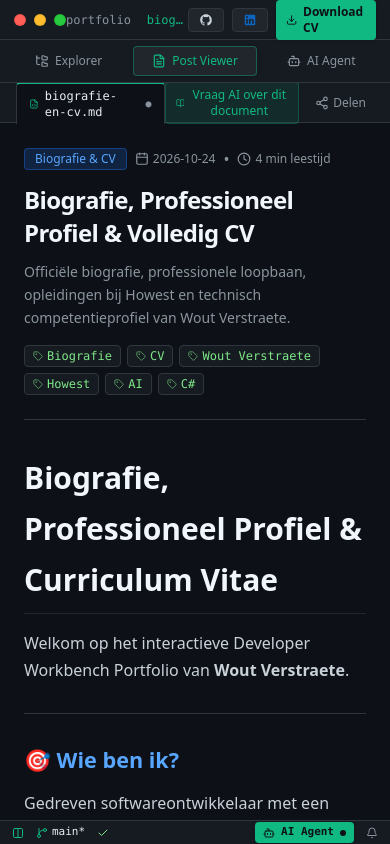
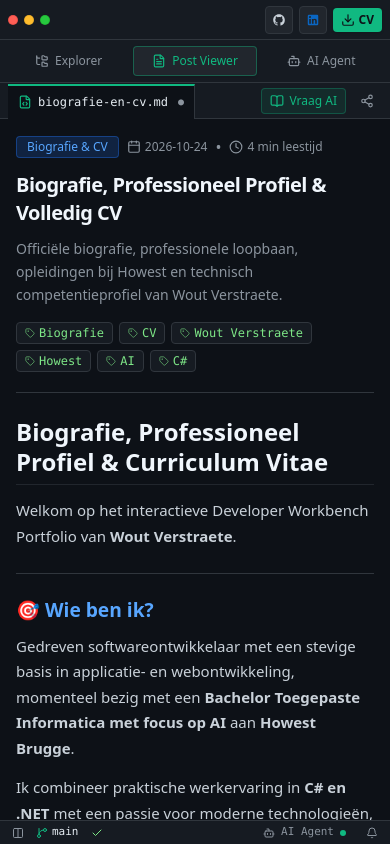
Before and after one commit to VersrtaeteW/developer-workbench-portfolio, a React (Vite) app: page / in a window 390 px wide. Built offline with nearby package versions, Linux system fonts and the light colour scheme.

Commit message:
feat(mobile): improve responsiveness, table scrolling, and statusbar navigation

```diff
--- a/src/App.tsx
+++ b/src/App.tsx
@@ -140,6 +140,12 @@ export default function App() {
         onToggleAiPanel={() => setIsAiPanelOpen((prev) => !prev)}
         isExplorerOpen={isExplorerOpen}
         onToggleExplorer={() => setIsExplorerOpen((prev) => !prev)}
+        mobileTab={mobileTab}
+        onSetMobileTab={(tab) => {
+          setMobileTab(tab);
+          if (tab === 'agent') setIsAiPanelOpen(true);
+          if (tab === 'explorer') setIsExplorerOpen(true);
+        }}
       />
     </div>
   );
--- a/src/components/PostViewer.tsx
+++ b/src/components/PostViewer.tsx
@@ -54,23 +54,24 @@ export const PostViewer: React.FC<PostViewerProps> = ({
   return (
     <main className="flex-1 h-full bg-[#0d1117] overflow-y-auto flex flex-col">
       {/* Editor Tab Header */}
-      <div className="h-10 border-b border-[#30363d] bg-[#161b22] px-4 flex items-center justify-between flex-shrink-0">
-        <div className="flex items-center gap-2">
-          <div className="flex items-center gap-1.5 px-3 py-1 bg-[#0d1117] border-t-2 border-t-[#10b981] border-x border-[#30363d] text-xs font-mono text-[#e6edf3] rounded-t-sm">
-            <FileCode className="w-3.5 h-3.5 text-[#10b981]" />
-            <span>{post.slug}.md</span>
-            <span className="text-[10px] text-[#8b949e] ml-1">●</span>
+      <div className="h-9 border-b border-[#30363d] bg-[#161b22] px-2 sm:px-3 flex items-center justify-between flex-shrink-0 gap-2">
+        <div className="flex items-center h-full min-w-0">
+          <div className="flex items-center gap-1.5 px-2.5 sm:px-3.5 h-full bg-[#0d1117] border-t-2 border-t-[#10b981] border-r border-[#30363d] text-xs font-mono text-[#e6edf3] relative -mb-[1px] min-w-0 truncate">
+            <FileCode className="w-3.5 h-3.5 text-[#10b981] flex-shrink-0" />
+            <span className="truncate">{post.slug}.md</span>
+            <span className="text-[10px] text-[#8b949e] ml-1 flex-shrink-0">●</span>
           </div>
         </div>
 
-        <div className="flex items-center gap-2">
+        <div className="flex items-center gap-1.5 sm:gap-2 flex-shrink-0">
           <button
             onClick={() => onAskAiAboutPost(post)}
-            className="flex items-center gap-1.5 px-2.5 py-1 rounded bg-[#10b981]/10 text-[#10b981] hover:bg-[#10b981]/20 border border-[#10b981]/30 text-xs font-medium transition-all"
+            className="flex items-center gap-1.5 px-2 py-1 sm:px-2.5 rounded bg-[#10b981]/10 text-[#10b981] hover:bg-[#10b981]/20 border border-[#10b981]/30 text-xs font-medium transition-all"
             title="Vraag de AI Agent over deze post"
           >
-            <BookOpen className="w-3.5 h-3.5" />
-            <span>Vraag AI over dit document</span>
+            <BookOpen className="w-3.5 h-3.5 flex-shrink-0" />
+            <span className="hidden sm:inline">Vraag AI over dit document</span>
+            <span className="sm:hidden">Vraag AI</span>
           </button>
 
           <button
@@ -86,7 +87,7 @@ export const PostViewer: React.FC<PostViewerProps> = ({
             ) : (
               <>
                 <Share2 className="w-3.5 h-3.5" />
-                <span>Delen</span>
+                <span className="hidden xs:inline sm:inline">Delen</span>
               </>
             )}
           </button>
@@ -94,9 +95,9 @@ export const PostViewer: React.FC<PostViewerProps> = ({
       </div>
 
       {/* Article Content Container */}
-      <div className="flex-1 p-6 md:p-10 max-w-4xl mx-auto w-full">
+      <div className="flex-1 p-4 sm:p-6 md:p-10 max-w-4xl mx-auto w-full select-text">
         {/* Document Metadata Header */}
-        <header className="pb-6 mb-8 border-b border-[#30363d]">
+        <header className="pb-5 sm:pb-6 mb-6 sm:mb-8 border-b border-[#30363d] select-text">
           <div className="flex flex-wrap items-center gap-2 mb-3">
             <span className="px-2.5 py-0.5 rounded text-xs font-medium bg-[#1f6feb]/20 text-[#58a6ff] border border-[#1f6feb]/40">
               {post.category}
@@ -112,7 +113,7 @@ export const PostViewer: React.FC<PostViewerProps> = ({
             </span>
           </div>
 
-          <h1 className="text-2xl md:text-3xl font-extrabold text-[#f0f6fc] tracking-tight leading-snug mb-3">
+          <h1 className="text-xl sm:text-2xl md:text-3xl font-extrabold text-[#f0f6fc] tracking-tight leading-snug mb-3">
             {post.title}
           </h1>
 
@@ -134,10 +135,17 @@ export const PostViewer: React.FC<PostViewerProps> = ({
         </header>
 
         {/* Markdown Body with Syntax Highlighting Codeblocks */}
-        <article className="prose-workbench">
+        <article className="prose-workbench select-text">
           <ReactMarkdown
             remarkPlugins={[remarkGfm]}
             components={{
+              table({ children, ...props }) {
+                return (
+                  <div className="prose-table-container">
+                    <table {...props}>{children}</table>
+                  </div>
+                );
+              },
               code({ node, className, children, ...props }) {
                 const match = /language-(\w+)/.exec(className || '');
                 const codeString = String(children).replace(/\n$/, '');
@@ -173,7 +181,7 @@ export const PostViewer: React.FC<PostViewerProps> = ({
                         )}
                       </button>
                     </div>
-                    <pre className="p-4 text-xs font-mono overflow-x-auto text-[#e6edf3] leading-relaxed">
+                    <pre className="p-3 sm:p-4 text-xs font-mono overflow-x-auto text-[#e6edf3] leading-relaxed">
                       <code>{children}</code>
                     </pre>
                   </div>
--- a/src/components/StatusBar.tsx
+++ b/src/components/StatusBar.tsx
@@ -20,6 +20,8 @@ interface StatusBarProps {
   onToggleAiPanel: () => void;
   isExplorerOpen: boolean;
   onToggleExplorer: () => void;
+  mobileTab?: 'explorer' | 'post' | 'agent';
+  onSetMobileTab?: (tab: 'explorer' | 'post' | 'agent') => void;
 }
 
 export const StatusBar: React.FC<StatusBarProps> = ({
@@ -27,7 +29,9 @@ export const StatusBar: React.FC<StatusBarProps> = ({
   isAiPanelOpen,
   onToggleAiPanel,
   isExplorerOpen,
-  onToggleExplorer
+  onToggleExplorer,
+  mobileTab,
+  onSetMobileTab
 }) => {
   return (
     <footer className="h-6 bg-[#161b22] border-t border-[#30363d] flex items-center justify-between px-3 text-[11px] text-[#8b949e] select-none z-30 font-mono">
@@ -35,9 +39,15 @@ export const StatusBar: React.FC<StatusBarProps> = ({
       <div className="flex items-center gap-3">
         {/* Toggle Explorer Icon Button */}
         <button
-          onClick={onToggleExplorer}
+          onClick={() => {
+            if (onSetMobileTab && window.innerWidth < 1024) {
+              onSetMobileTab(mobileTab === 'explorer' ? 'post' : 'explorer');
+            } else {
+              onToggleExplorer();
+            }
+          }}
           className={`flex items-center gap-1 hover:text-[#e6edf3] transition-colors ${
-            isExplorerOpen ? 'text-[#10b981]' : 'text-[#8b949e]'
+            (mobileTab ? mobileTab === 'explorer' : isExplorerOpen) ? 'text-[#10b981]' : 'text-[#8b949e]'
           }`}
           title="Toggle Explorer Sidebar"
         >
@@ -45,10 +55,10 @@ export const StatusBar: React.FC<StatusBarProps> = ({
           <span className="hidden sm:inline">Explorer</span>
         </button>
 
-        {/* Git Branch */}
-        <div className="flex items-center gap-1 text-[#e6edf3] hover:text-[#58a6ff] cursor-pointer">
+        {/* Git Branch (Clean, fully synced with origin/main) */}
+        <div className="flex items-center gap-1 text-[#e6edf3] hover:text-[#58a6ff] cursor-pointer" title="Git branch: main (synced)">
           <GitBranch className="w-3 h-3 text-[#10b981]" />
-          <span>main*</span>
+          <span>main</span>
         </div>
 
         {/* Sync Status */}
@@ -78,9 +88,15 @@ export const StatusBar: React.FC<StatusBarProps> = ({
 
         {/* AI Assistant Toggle Button */}
         <button
-          onClick={onToggleAiPanel}
+          onClick={() => {
+            if (onSetMobileTab && window.innerWidth < 1024) {
+              onSetMobileTab(mobileTab === 'agent' ? 'post' : 'agent');
+            } else {
+              onToggleAiPanel();
+            }
+          }}
           className={`flex items-center gap-1.5 px-2 py-0.5 rounded transition-all cursor-pointer ${
-            isAiPanelOpen
+            (mobileTab === 'agent' || (isAiPanelOpen && window.innerWidth >= 1024))
               ? 'bg-[#10b981] text-[#0d1117] font-semibold shadow-sm'
               : 'hover:bg-[#21262d] text-[#8b949e] hover:text-[#e6edf3]'
           }`}
@@ -88,7 +104,7 @@ export const StatusBar: React.FC<StatusBarProps> = ({
         >
           <Bot className="w-3 h-3" />
           <span>AI Agent</span>
-          {isAiPanelOpen ? (
+          {(mobileTab === 'agent' || (isAiPanelOpen && window.innerWidth >= 1024)) ? (
             <span className="w-1.5 h-1.5 rounded-full bg-[#0d1117]" />
           ) : (
             <span className="w-1.5 h-1.5 rounded-full bg-[#10b981]" />
--- a/src/components/WindowHeader.tsx
+++ b/src/components/WindowHeader.tsx
@@ -18,25 +18,25 @@ export const WindowHeader: React.FC<WindowHeaderProps> = ({
   activePost
 }) => {
   return (
-    <header className="h-10 bg-[#161b22] border-b border-[#30363d] flex items-center justify-between px-3.5 select-none z-30">
-      {/* Left: Window Control Dots */}
-      <div className="flex items-center gap-4">
-        <div className="flex items-center gap-2">
-          <span className="w-3 h-3 rounded-full bg-[#ff5f56] border border-[#e0443e]/50 cursor-pointer hover:opacity-80 transition-opacity" />
-          <span className="w-3 h-3 rounded-full bg-[#ffbd2e] border border-[#dea123]/50 cursor-pointer hover:opacity-80 transition-opacity" />
-          <span className="w-3 h-3 rounded-full bg-[#27c93f] border border-[#1aab29]/50 cursor-pointer hover:opacity-80 transition-opacity" />
+    <header className="h-10 bg-[#161b22] border-b border-[#30363d] flex items-center justify-between px-2 sm:px-3.5 select-none z-30 flex-shrink-0 gap-2">
+      {/* Left: Window Control Dots & Brand */}
+      <div className="flex items-center gap-2 sm:gap-4 flex-shrink-0">
+        <div className="flex items-center gap-1.5 sm:gap-2">
+          <span className="w-2.5 h-2.5 sm:w-3 sm:h-3 rounded-full bg-[#ff5f56] border border-[#e0443e]/50 cursor-pointer hover:opacity-80 transition-opacity" />
+          <span className="w-2.5 h-2.5 sm:w-3 sm:h-3 rounded-full bg-[#ffbd2e] border border-[#dea123]/50 cursor-pointer hover:opacity-80 transition-opacity" />
+          <span className="w-2.5 h-2.5 sm:w-3 sm:h-3 rounded-full bg-[#27c93f] border border-[#1aab29]/50 cursor-pointer hover:opacity-80 transition-opacity" />
         </div>
 
         {/* Developer Badge */}
         <div className="hidden sm:flex items-center gap-1.5 text-xs text-[#8b949e]">
           <Code className="w-3.5 h-3.5 text-[#10b981]" />
           <span className="font-semibold text-[#e6edf3]">{profile.name}</span>
-          <span className="text-[#8b949e]">• Workbench</span>
+          <span className="text-[#8b949e] hidden md:inline">• Workbench</span>
         </div>
       </div>
 
-      {/* Center: Dynamic VS Code Breadcrumb */}
-      <div className="flex items-center gap-1.5 text-xs text-[#8b949e] font-mono max-w-[40%] truncate">
+      {/* Center: Dynamic VS Code Breadcrumb (Hidden on very small screens to avoid overflow) */}
+      <div className="hidden sm:flex items-center gap-1.5 text-xs text-[#8b949e] font-mono min-w-0 truncate">
         <span className="hover:text-[#e6edf3] cursor-pointer">portfolio</span>
         <ChevronRight className="w-3 h-3 text-[#30363d]" />
         <span className="hover:text-[#e6edf3] cursor-pointer hidden md:inline">posts</span>
@@ -51,19 +51,19 @@ export const WindowHeader: React.FC<WindowHeaderProps> = ({
       </div>
 
       {/* Right: Direct Social & CV Links */}
-      <div className="flex items-center gap-2">
+      <div className="flex items-center gap-1.5 sm:gap-2 flex-shrink-0 ml-auto sm:ml-0">
         {/* GitHub SVG */}
         <a
           href={profile.contact.github}
           target="_blank"
           rel="noopener noreferrer"
-          className="flex items-center gap-1.5 px-2.5 py-1 rounded bg-[#21262d] hover:bg-[#30363d] text-[#c9d1d9] hover:text-white transition-colors text-xs font-medium border border-[#30363d]"
+          className="flex items-center justify-center p-1.5 sm:px-2.5 sm:py-1 rounded bg-[#21262d] hover:bg-[#30363d] text-[#c9d1d9] hover:text-white transition-colors text-xs font-medium border border-[#30363d]"
           title="Bekijk GitHub Profiel"
         >
           <svg className="w-3.5 h-3.5 fill-current" viewBox="0 0 24 24">
             <path fillRule="evenodd" clipRule="evenodd" d="M12 2C6.477 2 2 6.484 2 12.017c0 4.425 2.865 8.18 6.839 9.504.5.092.682-.217.682-.483 0-.237-.008-.868-.013-1.703-2.782.605-3.369-1.343-3.369-1.343-.454-1.158-1.11-1.466-1.11-1.466-.908-.62.069-.608.069-.608 1.003.07 1.53 1.032 1.53 1.032.892 1.53 2.341 1.088 2.91.832.092-.647.35-1.088.636-1.338-2.22-.253-4.555-1.113-4.555-4.951 0-1.093.39-1.988 1.029-2.688-.103-.253-.446-1.272.098-2.65 0 0 .84-.27 2.75 1.026A9.564 9.564 0 0112 6.844c.85.004 1.705.115 2.504.337 1.909-1.296 2.747-1.027 2.747-1.027.546 1.379.202 2.398.1 2.651.64.7 1.028 1.595 1.028 2.688 0 3.848-2.339 4.695-4.566 4.943.359.309.678.92.678 1.855 0 1.338-.012 2.419-.012 2.747 0 .268.18.58.688.482A10.019 10.019 0 0022 12.017C22 6.484 17.522 2 12 2z" />
           </svg>
-          <span className="hidden sm:inline">GitHub</span>
+          <span className="hidden sm:inline ml-1.5">GitHub</span>
         </a>
 
         {/* LinkedIn SVG */}
@@ -71,24 +71,24 @@ export const WindowHeader: React.FC<WindowHeaderProps> = ({
           href={profile.contact.linkedin}
           target="_blank"
           rel="noopener noreferrer"
-          className="flex items-center gap-1.5 px-2.5 py-1 rounded bg-[#21262d] hover:bg-[#30363d] text-[#c9d1d9] hover:text-white transition-colors text-xs font-medium border border-[#30363d]"
+          className="flex items-center justify-center p-1.5 sm:px-2.5 sm:py-1 rounded bg-[#21262d] hover:bg-[#30363d] text-[#c9d1d9] hover:text-white transition-colors text-xs font-medium border border-[#30363d]"
           title="Bekijk LinkedIn Profiel"
         >
           <svg className="w-3.5 h-3.5 fill-[#0a66c2]" viewBox="0 0 24 24">
             <path d="M19 3a2 2 0 0 1 2 2v14a2 2 0 0 1-2 2H5a2 2 0 0 1-2-2V5a2 2 0 0 1 2-2h14m-.5 15.5v-5.3a3.26 3.26 0 0 0-3.26-3.26c-.85 0-1.84.52-2.28 1.3v-1.11h-2.79v8.37h2.79v-4.93c0-.77.62-1.4 1.39-1.4a1.4 1.4 0 0 1 1.4 1.4v4.93h2.75M6.88 8.56a1.68 1.68 0 0 0 1.68-1.68c0-.93-.75-1.69-1.68-1.69a1.69 1.69 0 0 0-1.69 1.69c0 .93.76 1.68 1.69 1.68m1.39 9.94v-8.37H5.5v8.37h2.77z"/>
           </svg>
-          <span className="hidden sm:inline">LinkedIn</span>
+          <span className="hidden sm:inline ml-1.5">LinkedIn</span>
         </a>
 
         {/* CV Download button */}
         <a
           href={profile.contact.cvFile}
           download="CV-Wout-Verstraete.pdf"
-          className="flex items-center gap-1.5 px-2.5 py-1 rounded bg-[#10b981] hover:bg-[#059669] text-[#0d1117] transition-all text-xs font-semibold shadow-sm"
+          className="flex items-center gap-1 sm:gap-1.5 px-2 py-1 sm:px-2.5 sm:py-1 rounded bg-[#10b981] hover:bg-[#059669] text-[#0d1117] transition-all text-xs font-semibold shadow-sm"
           title="Download Curriculum Vitae (PDF)"
         >
           <Download className="w-3.5 h-3.5" />
-          <span>Download CV</span>
+          <span><span className="hidden sm:inline">Download </span>CV</span>
         </a>
       </div>
     </header>
--- a/src/index.css
+++ b/src/index.css
@@ -22,7 +22,12 @@ body {
   overflow: hidden;
   height: 100vh;
   width: 100vw;
-  user-select: none;
+}
+
+/* Custom dark-emerald text selection styling */
+::selection {
+  background-color: rgba(16, 185, 129, 0.35);
+  color: #ffffff;
 }
 
 /* Custom Scrollbars to match VS Code workbench */
@@ -48,41 +53,76 @@ body {
 .prose-workbench {
   color: #c9d1d9;
   line-height: 1.7;
+  font-size: 0.9375rem; /* ~15px on mobile for optimal reading */
+}
+
+@media (min-width: 768px) {
+  .prose-workbench {
+    font-size: 1rem; /* 16px on desktop */
+  }
 }
 
 .prose-workbench h1 {
   color: #f0f6fc;
-  font-size: 1.875rem;
+  font-size: 1.5rem;
   font-weight: 700;
   margin-top: 1.5rem;
-  margin-bottom: 1rem;
+  margin-bottom: 0.85rem;
   border-bottom: 1px solid #21262d;
-  padding-bottom: 0.5rem;
+  padding-bottom: 0.4rem;
+  line-height: 1.25;
+}
+
+@media (min-width: 768px) {
+  .prose-workbench h1 {
+    font-size: 1.875rem;
+  }
 }
 
 .prose-workbench h2 {
   color: #58a6ff;
-  font-size: 1.35rem;
+  font-size: 1.2rem;
   font-weight: 600;
-  margin-top: 1.5rem;
-  margin-bottom: 0.75rem;
+  margin-top: 1.35rem;
+  margin-bottom: 0.65rem;
+  line-height: 1.3;
+}
+
+@media (min-width: 768px) {
+  .prose-workbench h2 {
+    font-size: 1.35rem;
+  }
 }
 
 .prose-workbench h3 {
   color: #7ee787;
-  font-size: 1.15rem;
+  font-size: 1.05rem;
   font-weight: 600;
-  margin-top: 1.25rem;
-  margin-bottom: 0.5rem;
+  margin-top: 1.15rem;
+  margin-bottom: 0.45rem;
+  line-height: 1.35;
+}
+
+@media (min-width: 768px) {
+  .prose-workbench h3 {
+    font-size: 1.15rem;
+  }
 }
 
 .prose-workbench p {
-  margin-bottom: 1rem;
+  margin-bottom: 0.9rem;
+  word-break: break-word;
 }
 
 .prose-workbench ul, .prose-workbench ol {
-  padding-left: 1.5rem;
-  margin-bottom: 1rem;
+  padding-left: 1.25rem;
+  margin-bottom: 0.9rem;
+}
+
+@media (min-width: 768px) {
+  .prose-workbench ul, .prose-workbench ol {
+    padding-left: 1.5rem;
+  }
 }
 
 .prose-workbench ul {
@@ -95,51 +135,78 @@ body {
 
 .prose-workbench li {
   margin-bottom: 0.35rem;
+  word-break: break-word;
 }
 
 .prose-workbench blockquote {
   border-left: 3px solid #10b981;
-  padding-left: 1rem;
+  padding-left: 0.85rem;
   font-style: italic;
   color: #8b949e;
-  margin: 1.25rem 0;
+  margin: 1rem 0;
   background: rgba(16, 185, 129, 0.05);
-  padding-top: 0.5rem;
-  padding-bottom: 0.5rem;
+  padding-top: 0.4rem;
+  padding-bottom: 0.4rem;
   border-radius: 0 4px 4px 0;
 }
 
 .prose-workbench code:not(pre code) {
   background-color: #21262d;
   color: #f0883e;
-  padding: 0.15rem 0.4rem;
+  padding: 0.15rem 0.35rem;
   border-radius: 4px;
-  font-size: 0.875rem;
+  font-size: 0.8125rem;
   font-family: ui-monospace, SFMono-Regular, "SF Mono", Menlo, Consolas, "Liberation Mono", monospace;
+  word-break: break-word;
 }
 
 .prose-workbench hr {
   border: none;
   border-top: 1px solid #30363d;
-  margin: 1.75rem 0;
+  margin: 1.5rem 0;
+}
+
+/* Responsive Table Wrapper */
+.prose-table-container {
+  width: 100%;
+  overflow-x: auto;
+  -webkit-overflow-scrolling: touch;
+  margin: 1.25rem 0;
+  border-radius: 6px;
+  border: 1px solid #30363d;
 }
 
 .prose-workbench table {
   width: 100%;
+  min-width: 480px; /* Ensures table columns don't squish unreadably on mobile */
   border-collapse: collapse;
-  margin: 1.25rem 0;
-  font-size: 0.875rem;
+  font-size: 0.8125rem;
+}
+
+@media (min-width: 768px) {
+  .prose-workbench table {
+    min-width: 100%;
+    font-size: 0.875rem;
+  }
 }
 
 .prose-workbench th, .prose-workbench td {
   border: 1px solid #30363d;
-  padding: 0.6rem 0.85rem;
+  padding: 0.5rem 0.75rem;
   text-align: left;
+}
+
+@media (min-width: 768px) {
+  .prose-workbench th, .prose-workbench td {
+    padding: 0.6rem 0.85rem;
+  }
 }
 
 .prose-workbench th {
   background-color: #161b22;
   color: #f0f6fc;
+  font-weight: 600;
+  white-space: nowrap;
 }
 
 .prose-workbench tr:nth-child(even) {
```
Also changed, not shown: src/components/AiChatPanel.tsx (+30 -37 lines).
